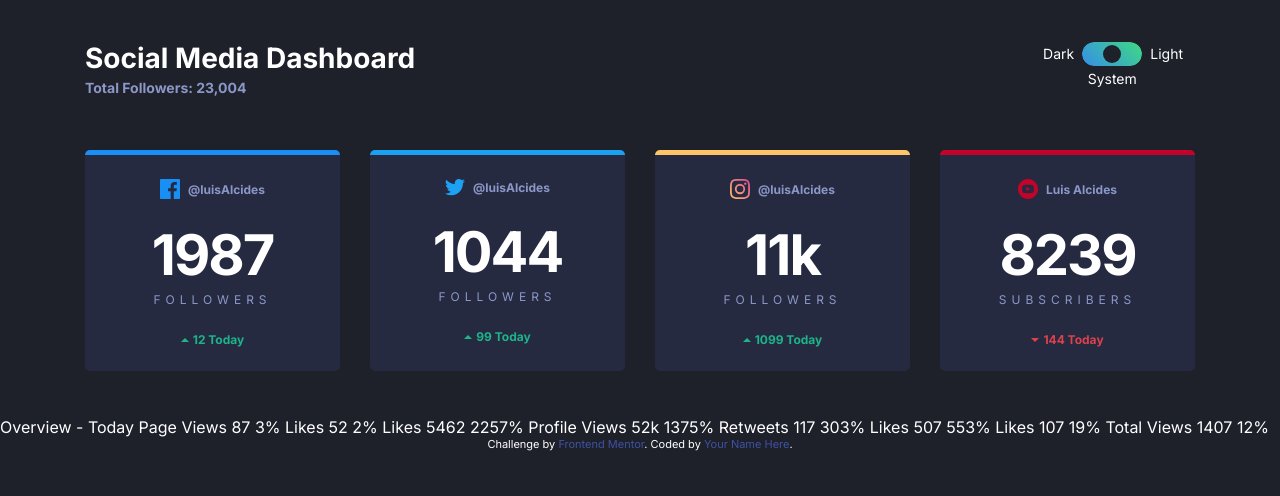
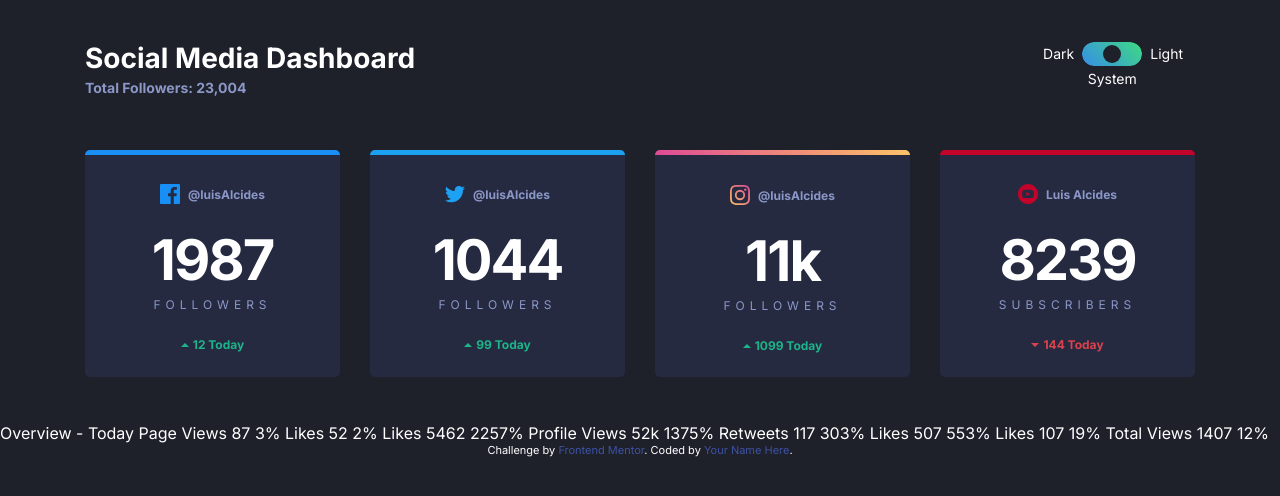
Before and after one commit to luisAlcides/social_media_dashboard, a website: page index.html in a window 1280 px wide. Drawn offline with Linux system fonts and the light colour scheme.

Commit message:
Styling the top bars on the cards

```diff
--- a/app/scss/components/card.scss
+++ b/app/scss/components/card.scss
@@ -15,6 +15,7 @@
 }
 
 .card{
+    position: relative;
     flex: 1;
     width: rem(255);
     padding: rem(24);
@@ -22,6 +23,7 @@
     border-radius: rem(5);
     background: var(--dark-card);
     color: var(--dark-text1);
+    overflow: hidden;
 
     &--facebook{
         border-top: rem(5) solid var(--facebook);
@@ -30,7 +32,19 @@
         border-top: rem(5) solid var(--twitter);
     }
     &--instagram{
-        border-top: rem(5) solid var( --instagram-start);
+        padding-top:  rem(30);
+        &::before{
+            content: '';
+            position: absolute;
+            display: block;
+            left: 0;
+            top: 0;
+            height: rem(5);
+            width: 100%;
+            background: linear-gradient(225deg, var(--instagram-start) 0%,
+                        var(--instagram-middle) 50.91%, var(--instagram-end) 100%);
+
+        }
     }
     &--youtube{
         border-top: rem(5) solid var(--youtube);
@@ -40,6 +54,8 @@
         display: flex;
         justify-content: center;
         align-items: center;
+        height: rem(20);
+        margin-top: rem(5);
         margin-bottom: rem(28);
     }
 
```
Also changed, not shown: dist/style.css, 1 other file.
